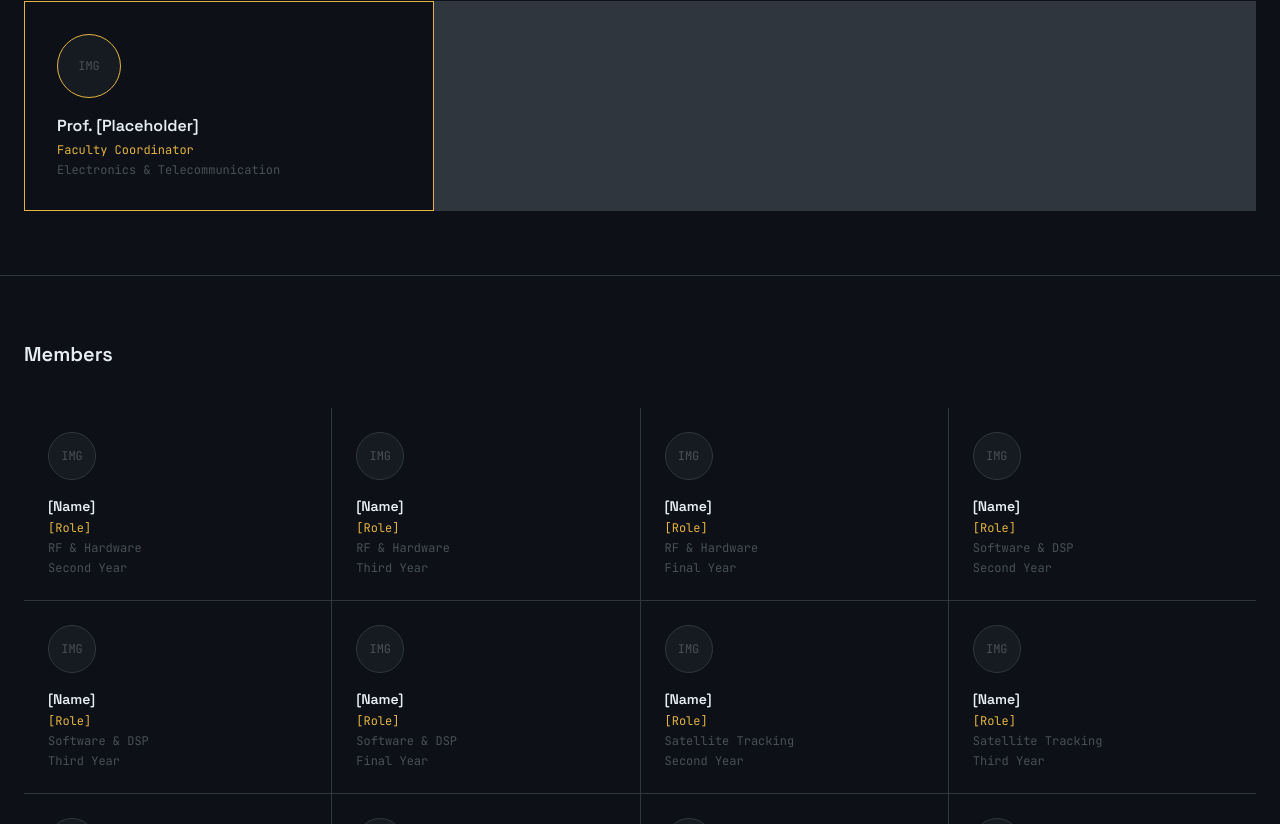
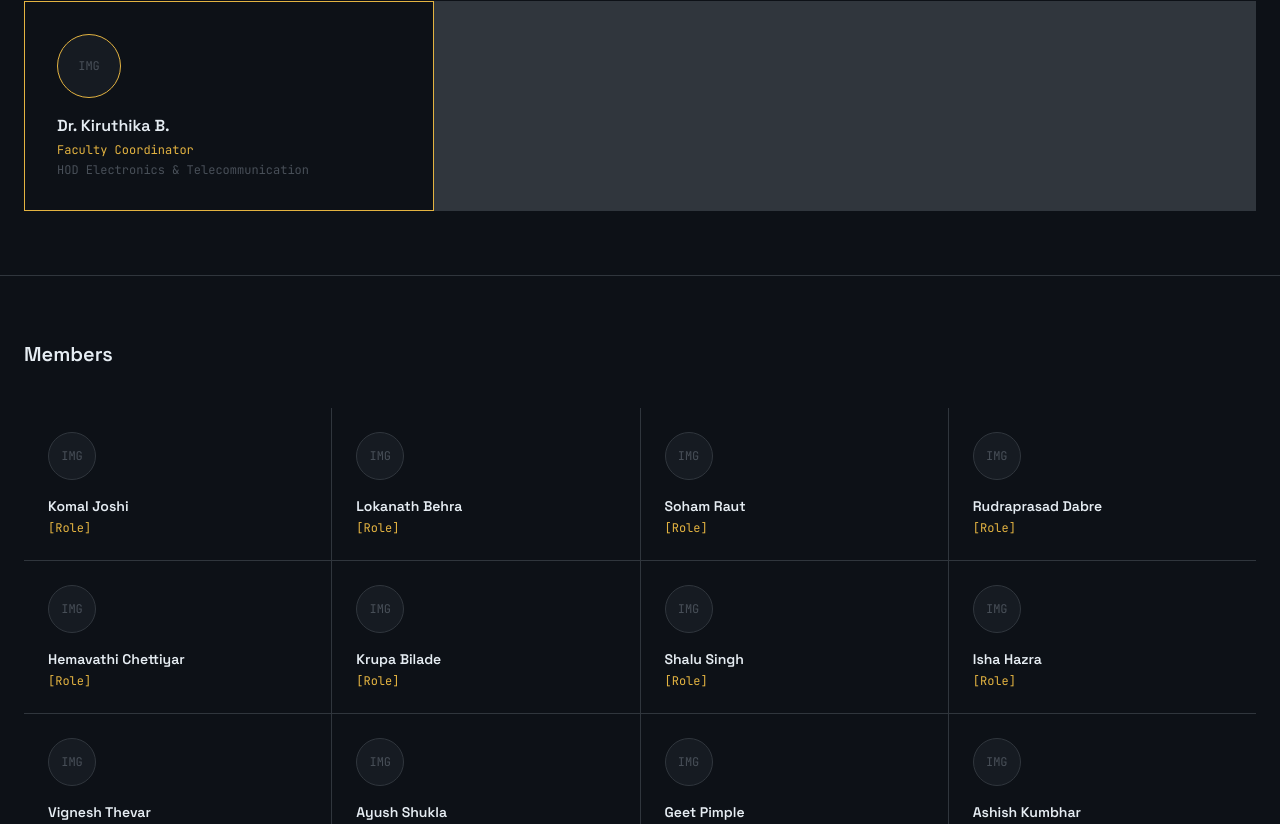
Before and after one commit to happi0456/atharvagroundstation, a Next.js app: page /team in a window 1280 px wide. Shown: the part 516-1340 px from the top of the page. Built offline with nearby package versions, Linux system fonts and the light colour scheme.

Commit message:
added names

```diff
--- a/app/team/page.jsx
+++ b/app/team/page.jsx
@@ -1,27 +1,27 @@
 const FACULTY = [
   {
     id: 'faculty-1',
-    name: 'Prof. [Placeholder]',
+    name: 'Dr. Kiruthika B.',
     role: 'Faculty Coordinator',
-    department: 'Electronics & Telecommunication',
+    department: 'HOD Electronics & Telecommunication',
   },
 ]
 
 const MEMBERS = [
-  { id: 'm1',  name: '[Name]', role: '[Role]', domain: 'RF & Hardware',        year: 'Second Year'  },
-  { id: 'm2',  name: '[Name]', role: '[Role]', domain: 'RF & Hardware',        year: 'Third Year'   },
-  { id: 'm3',  name: '[Name]', role: '[Role]', domain: 'RF & Hardware',        year: 'Final Year'   },
-  { id: 'm4',  name: '[Name]', role: '[Role]', domain: 'Software & DSP',       year: 'Second Year'  },
-  { id: 'm5',  name: '[Name]', role: '[Role]', domain: 'Software & DSP',       year: 'Third Year'   },
-  { id: 'm6',  name: '[Name]', role: '[Role]', domain: 'Software & DSP',       year: 'Final Year'   },
-  { id: 'm7',  name: '[Name]', role: '[Role]', domain: 'Satellite Tracking',   year: 'Second Year'  },
-  { id: 'm8',  name: '[Name]', role: '[Role]', domain: 'Satellite Tracking',   year: 'Third Year'   },
-  { id: 'm9',  name: '[Name]', role: '[Role]', domain: 'Satellite Tracking',   year: 'Final Year'   },
-  { id: 'm10', name: '[Name]', role: '[Role]', domain: 'Documentation',        year: 'Second Year'  },
-  { id: 'm11', name: '[Name]', role: '[Role]', domain: 'Documentation',        year: 'Third Year'   },
-  { id: 'm12', name: '[Name]', role: '[Role]', domain: 'RF & Hardware',        year: 'Second Year'  },
-  { id: 'm13', name: '[Name]', role: '[Role]', domain: 'Software & DSP',       year: 'Third Year'   },
-  { id: 'm14', name: '[Name]', role: '[Role]', domain: 'Satellite Tracking',   year: 'Final Year'   },
+  { id: 'm1',  name: 'Komal Joshi', role: '[Role]'},
+  { id: 'm2',  name: 'Lokanath Behra', role: '[Role]'},
+  { id: 'm3',  name: 'Soham Raut', role: '[Role]'},
+  { id: 'm4',  name: 'Rudraprasad Dabre', role: '[Role]'},
+  { id: 'm5',  name: 'Hemavathi Chettiyar', role: '[Role]'},
+  { id: 'm6',  name: 'Krupa Bilade', role: '[Role]'},
+  { id: 'm7',  name: 'Shalu Singh', role: '[Role]'},
+  { id: 'm8',  name: 'Isha Hazra', role: '[Role]'},
+  { id: 'm9',  name: 'Vignesh Thevar', role: '[Role]'},
+  { id: 'm10', name: 'Ayush Shukla', role: '[Role]'},
+  { id: 'm11', name: 'Geet Pimple', role: '[Role]'},
+  { id: 'm12', name: 'Ashish Kumbhar', role: '[Role]'},
+  { id: 'm13', name: 'Md. Husain Shaikh', role: '[Role]'},
+  { id: 'm14', name: 'Vrushali Surve', role: '[Role]'},
 ]
 
 export default function TeamPage() {
@@ -69,8 +69,6 @@ export default function TeamPage() {
                 <div className="flex flex-col gap-1">
                   <span className="font-display font-semibold text-ink text-sm">{member.name}</span>
                   <span className="font-mono text-xs text-gold">{member.role}</span>
-                  <span className="font-mono text-xs text-dim">{member.domain}</span>
-                  <span className="font-mono text-xs text-dim">{member.year}</span>
                 </div>
               </div>
             ))}
```
